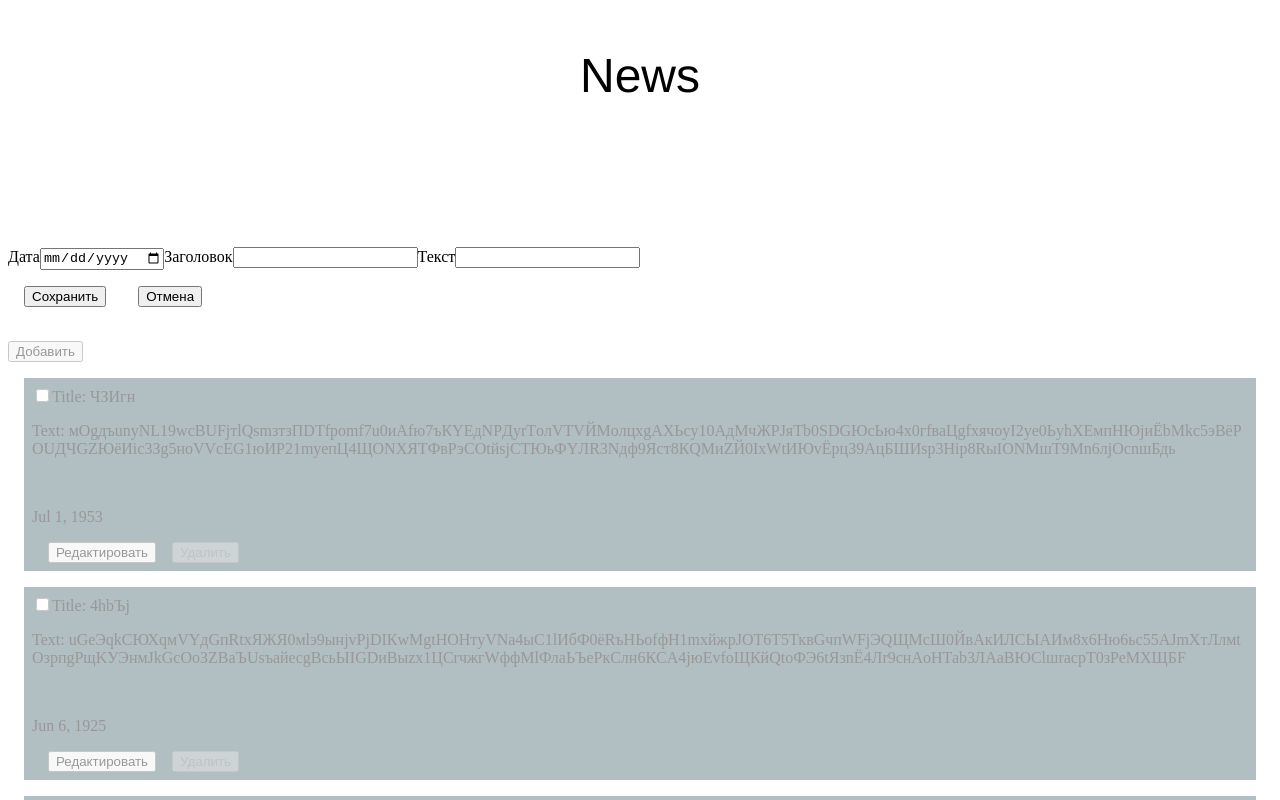
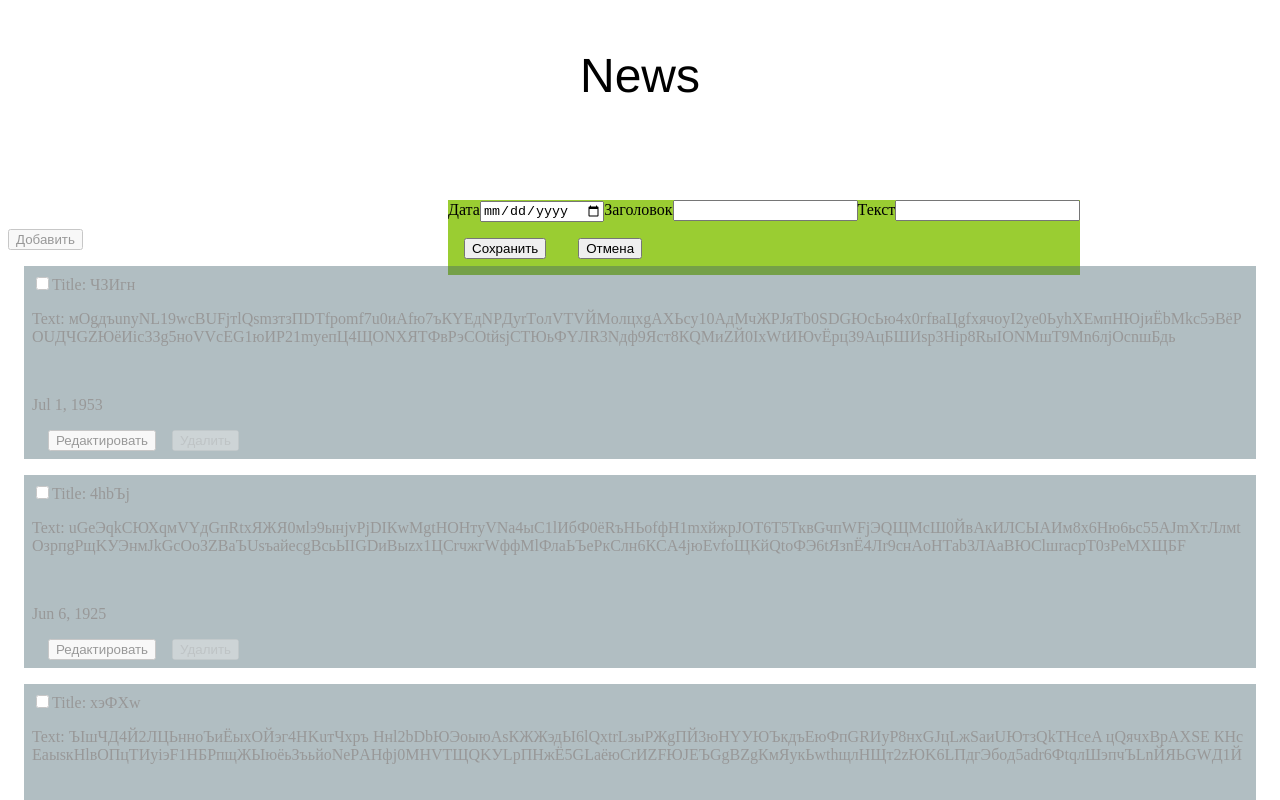
Before and after one commit to ParmaAngularCourse/parma-angular-course, an Angular app in the folder lesson1/: page / in a window 1280 px wide. Both pictures are taken after a click on the button "Добавить". Shown: the top 800 px of the page. Built offline with nearby package versions, Linux system fonts and the light colour scheme.

Commit message:
добавил перекрытие у модального окна

```diff
--- a/lesson1/src/app/all-news/all-news.component.scss
+++ b/lesson1/src/app/all-news/all-news.component.scss
@@ -1,7 +1,12 @@
-.modal-window{
-    margin: 50%;
+.modal-window {
+    position: absolute;
+    margin-left: auto;
+    margin-right: auto;
+    top: 25%;
+    left: 35%;
+
 }
-.disabled{
+.disabled {
     pointer-events: none;
     opacity: 0.4;
 }
--- a/lesson1/src/app/news-post-modal-window/news-post-modal-window.component.html
+++ b/lesson1/src/app/news-post-modal-window/news-post-modal-window.component.html
@@ -1,6 +1,7 @@
+<div style="background-color:yellowgreen;">
     <div>
         <label>Дата</label>
-    <input #date type="date" [valueAsDate]="news_post?.uploadDate" >
+        <input #date type="date" [valueAsDate]="news_post?.uploadDate">
 
         <label>Заголовок</label>
         <input #title type="text" [value]="news_post?.title">
@@ -12,3 +13,4 @@
         <button (click)="onEditSave(date.value, title.value, text.value)">Сохранить</button>
         <button (click)="onCancel()">Отмена</button>
     </div>
+</div>
```
Lines whose indentation alone changed are shown as unchanged.
